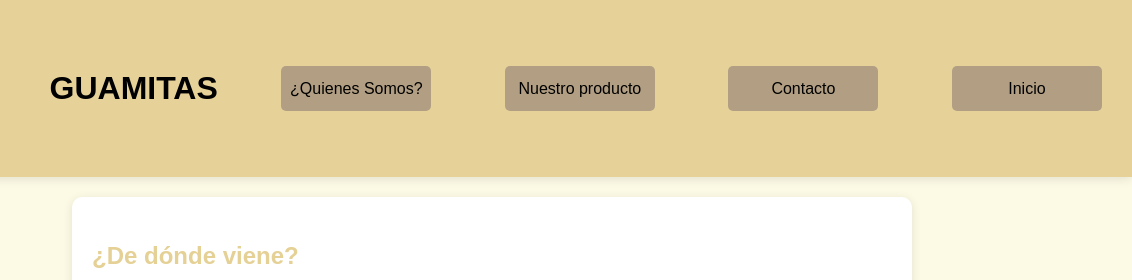
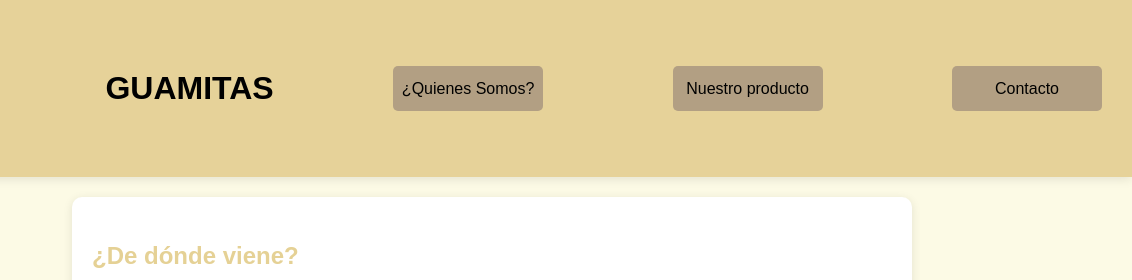
Before and after one commit to SimonBarrero/Gummady, a plain HTML site: page index.html in a window 1280 px wide. Shown: the top 280 px of the page, 148-1280 px from the left. Drawn offline with Linux system fonts and the light colour scheme.

Commit message:
Update index.html

```diff
--- a/index.html
+++ b/index.html
@@ -85,7 +85,6 @@
 		<div><a href="quienesSomos.html" class="table-button">¿Quienes Somos?</a></div>
        		<div><a href="nuestroProducto.html" class="table-button">Nuestro producto</a></div>
 		<div><a href="contactos.html" class="table-button">Contacto</a></div>
-		<div><a href="identidades_pitagoricas.html" class="table-button">Inicio</a></div>
 	</td>
     </header>
     <main>
```
